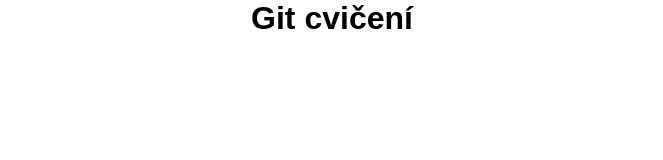
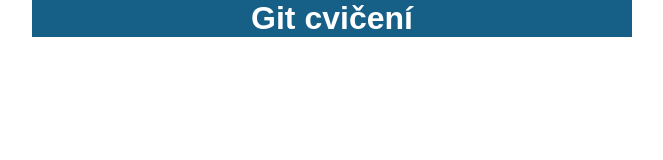
Before and after one commit to KrausLucie/git-cviceni, a plain HTML site: page index.html in a window 1280 px wide. Shown: the whole page, without its empty margins (308-971 px from the left). Drawn offline with Linux system fonts and the light colour scheme.

Commit message:
header zmeny

```diff
--- a/index.html
+++ b/index.html
@@ -7,10 +7,16 @@
             max-width: 600px;
             margin: 0 auto;
         }
+        header {
+            background-color: #166088;
+            color: #FFF;
+        }
         </style>
     </head>
 
     <body>
-        <h1>Git cvičení</h1>
+        <header>
+            <h1>Git cvičení</h1>
+        </header>
     </body>
 </html>
```
